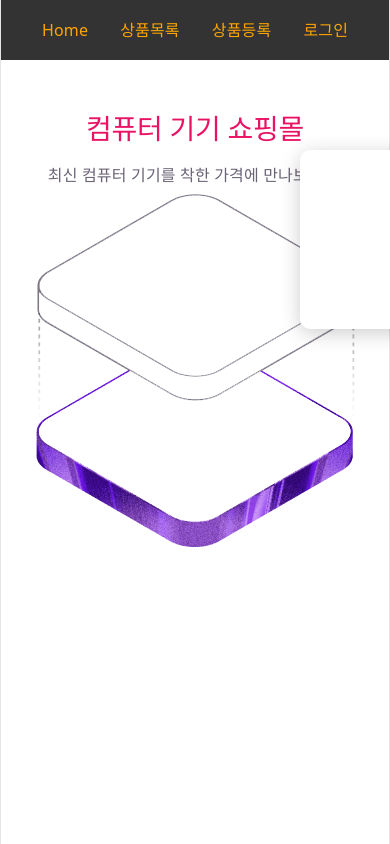
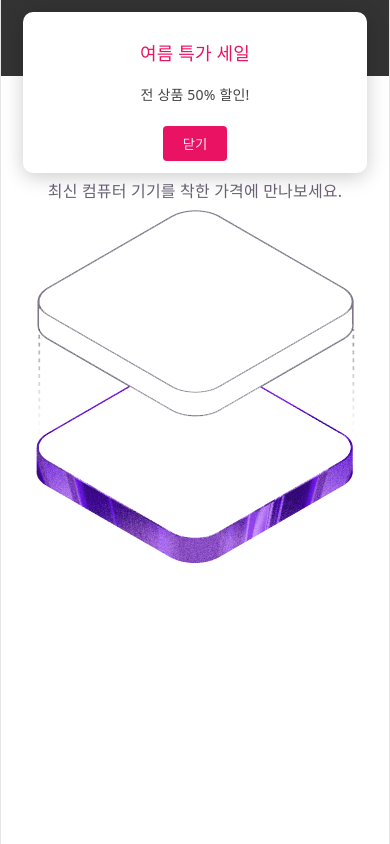
Before and after one commit to haribo09/shopping, a React (Vite) app: page / in a window 390 px wide. Built offline with nearby package versions, Linux system fonts and the light colour scheme.

Commit message:
반응형 스타일 구현

```diff
--- a/src/App.css
+++ b/src/App.css
@@ -369,3 +369,72 @@
   background-color: #f2f2f2;
   font-weight: bold;
 }
+
+/* 해상도에 따라 최적화 */
+@media (min-width: 767px) {
+  .product-list .card-container {
+    justify-content: center;
+  }
+}
+
+/* 768px 이하 - 태블릿 기준*/
+@media (max-width: 768px) {
+  .notice-popup {
+    left: 50%;
+    top: 20px;
+    /* 애니메이션: x좌표 이동 */
+    transform: translateX(-50%);
+  }
+  .header {
+    height: auto; /* 가변크기 변경 */
+  }
+  .header nav {
+    display: flex;
+    flex-wrap:wrap;
+    justify-content: center;
+    gap: 4px 12px;
+    padding: 8px 0;
+  }
+  .product-list,
+  .product-info,
+  .add-product,
+  .signin,
+  .signup {
+    width: 90%;
+  }
+  .product-list .card-container {
+    justify-content: center;
+  }
+  .product-details {
+    flex-direction: column;
+    align-items: center;
+  }
+}
+/* 480px 이하 - 스마트폰 세로 크기 */
+@media (max-width: 480px) {
+  .notice-popup {
+    top: 12px;
+    padding: 12px;
+  }
+  .notice-popup h3 {
+    font-size: 18px;
+  }
+  .notice-popup p {
+    font-size: 14px;
+  }
+  .search-area input{
+    width: 300px;
+    padding: 4px 8px;
+    font-size: 14px;
+  }
+  .product-info,
+  .product-buttons {
+    flex-direction: column;
+  }
+  .order-table th,
+  .order-table td {
+    padding: 8px;
+    font-size: 14px;
+  }
+
+}
```
